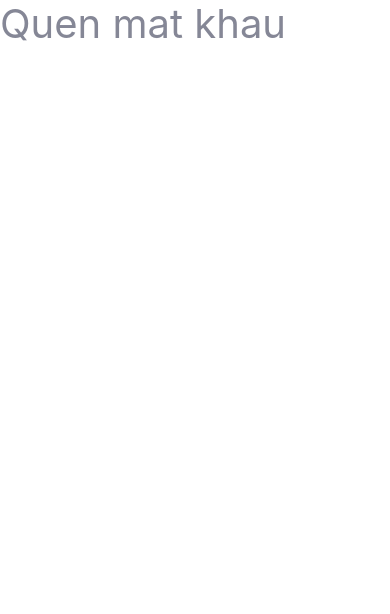
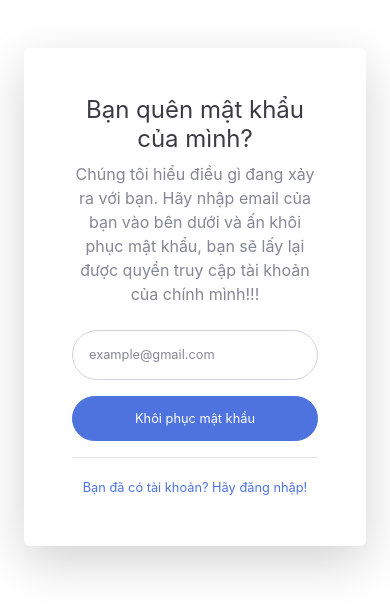
Before and after one commit to vantrieu/kltn-admin, a React (Create React App) app: page /forgot-password in a window 390 px wide. Shown: the top 614 px of the page. Built offline with nearby package versions, Linux system fonts and the light colour scheme.

Commit message:
forgot password and page notfound

```diff
--- a/src/App.tsx
+++ b/src/App.tsx
@@ -10,23 +10,32 @@ import {
 import { Admin } from './pages/Admin/Admin';
 import { AccountRoute } from './components/AccountRoute';
 import { history } from './helpers';
+import { useSelector } from 'react-redux';
+import { AppState } from './store';
+import { useState } from 'react';
 
 function App() {
+  const [account] = useState(useSelector((state: AppState) => state.account));
+
   return (
     <div className="App" id="wrapper">
       <Router history={history}>
         <Switch>
-          <Route path='/forgot-password'>
-            <ForgotPassword/>
-          </Route>
-          <Route path='/reset-password'>
-            <ResetPassword/>
-          </Route>
+          {account.accessToken === null ?
+            <Route path='/forgot-password'>
+              <ForgotPassword />
+            </Route> : ''
+          }
+          {account.accessToken === null ?
+            <Route path='/reset-password/:token'>
+              <ResetPassword />
+            </Route> : ''
+          }
           <PrivateRoute>
-            <AccountRoute  path='/login'>
+            <AccountRoute path='/login'>
               <Login />
             </AccountRoute>
-            <PrivateRoute  path='/'>
+            <PrivateRoute path='/'>
               <Admin />
             </PrivateRoute>
           </PrivateRoute>
--- a/src/components/AccountRoute.tsx
+++ b/src/components/AccountRoute.tsx
@@ -12,7 +12,7 @@ export const AccountRoute = ({ children, ...rest }: RouteProps): JSX.Element =>
         {...rest}
         render={() =>
           account.accessToken ? (
-            <Redirect to={{ pathname: '/admin/home' }} />
+            <Redirect to={{ pathname: '/' }} />
           ) : (
             <Login />
           )
--- a/src/pages/Account/ForgotPassword.tsx
+++ b/src/pages/Account/ForgotPassword.tsx
@@ -1,7 +1,94 @@
+import { ChangeEvent, FormEvent, Fragment, useState } from "react";
+import { Link } from "react-router-dom";
+import { userService } from "../../services";
+
 export const ForgotPassword = () => {
+    const [inputs, setInputs] = useState({
+        email: ''
+    });
+
+    const [res, setRes] = useState(false);
+    const [loading, setLoading] = useState(false);
+    const [submitted, setSubmitted] = useState(false);
+
+    const handleChange = (e: ChangeEvent<HTMLInputElement>) => {
+        const { name, value } = e.target;
+        setInputs((inputs) => ({ ...inputs, [name]: value }));
+    };
+
+    const { email } = inputs;
+
+    const handleSubmit = async (e: FormEvent<HTMLFormElement>) => {
+        e.preventDefault();
+        setSubmitted(true);
+        if (email) {
+            setLoading(true);
+            const response = await userService.FotgotPassword(email);
+            if (response.status === 200) {
+                setRes(true);
+                setLoading(false);
+            }
+        }
+    };
+
     return (
-        <div>
-            <h1>Quen mat khau</h1>
+        <div className="container">
+            <div className="row justify-content-center">
+                <div className="col-xl-10 col-lg-12 col-md-9">
+                    <div className="card o-hidden border-0 shadow-lg my-5">
+                        <div className="card-body p-0">
+                            <div className="row">
+                                <div className="col-lg-6 d-none d-lg-block bg-password-image" />
+                                <div className="col-lg-6">
+                                    <div className="p-5">
+                                        {
+                                            res === false ?
+                                                <Fragment>
+                                                    <div className="text-center">
+                                                        <h1 className="h4 text-gray-900 mb-2">Bạn quên mật khẩu của mình?</h1>
+                                                        <p className="mb-4">
+                                                            Chúng tôi hiểu điều gì đang xảy ra với bạn. Hãy nhập email của bạn vào bên dưới
+                                                            và ấn khôi phục mật khẩu, bạn sẽ lấy lại được quyền truy cập tài khoản của chính mình!!!
+                                                        </p>
+                                                    </div>
+                                                    <form className="user" onSubmit={handleSubmit}>
+                                                        <div className="form-group">
+                                                            <input type="email" name='email' className={'form-control form-control-user ' + (submitted && !email ? 'is-invalid' : '')} onChange={handleChange} id="exampleInputEmail" aria-describedby="emailHelp" placeholder="example@gmail.com" />
+                                                            {submitted && !email && (
+                                                                <div className='invalid-feedback' style={{ display: "flex", justifyContent: "center" }}>
+                                                                    Email là bắt buộc
+                                                                </div>
+                                                            )}
+                                                        </div>
+                                                        <button className="btn btn-primary btn-user btn-block">
+                                                            {loading && (
+                                                                <span className='spinner-border spinner-border-sm mr-1'></span>
+                                                            )}
+                                                            Khôi phục mật khẩu
+                                                        </button>
+                                                    </form>
+                                                </Fragment> :
+                                                <div className="text-center">
+                                                    <h1 className="h4 text-gray-900 mb-2">Kiểm tra hòm thư để tiếp tục?</h1>
+                                                    <p className="mb-4">
+                                                        Để hoàn thành quá trình lấy lại mật khẩu, vui lòng kiểm tra hòm thư của bạn và tiếp tục!!!
+                                                    </p>
+                                                </div>
+                                        }
+                                        <hr />
+                                        <div className="text-center">
+                                            <Link className="small" to='/login'>
+                                                Bạn đã có tài khoản? Hãy đăng nhập!
+                                            </Link>
+                                        </div>
+                                    </div>
+                                </div>
+                            </div>
+                        </div>
+                    </div>
+                </div>
+            </div>
         </div>
+
     )
 }
--- /dev/null
+++ b/src/pages/Account/NotFound.tsx
@@ -0,0 +1,12 @@
+export const NotFound = () => {
+    return (
+        <div className="container-fluid">
+            <div className="text-center">
+                <div className="error mx-auto" data-text={404}>404</div>
+                <p className="lead text-gray-800 mb-5">Không tìm thấy trang</p>
+                <p className="text-gray-500 mb-0">Có vẻ như bạn đã nhầm đường dẫn, hãy thử nhớ lại đường dẫn xem!!!</p>
+            </div>
+        </div>
+
+    )
+}
--- a/src/pages/Account/index.ts
+++ b/src/pages/Account/index.ts
@@ -1,3 +1,4 @@
 export * from './Login';
 export * from './ForgotPassword';
 export * from './ResetPassword';
+export * from './NotFound';
--- a/src/pages/Admin/Admin.tsx
+++ b/src/pages/Admin/Admin.tsx
@@ -2,6 +2,7 @@ import { useEffect } from 'react';
 import { useDispatch } from 'react-redux';
 import { BrowserRouter, Route } from 'react-router-dom';
 import { GetMyProfile } from '../../store/Account/actions';
+import { NotFound } from '../Account';
 import Footer from './Components/Footer';
 import LeftMenu from './Components/LefMenu';
 import TopNavBar from './Components/TopNavbar';
@@ -26,11 +27,9 @@ export const Admin = () => {
                         <Route exact path='/update-profile'>
                             <EditProfile />
                         </Route>
-                        {/* <Route exact path='/profile/:id' component={EditProduct}>
-                        </Route> */}
-                        {/* <Route exact={true} path=''>
+                        <Route exact path='/*'>
                             <NotFound />
-                        </Route> */}
+                        </Route>
                     </div>
                 </div>
                 <Footer />
--- a/src/services/user.service.ts
+++ b/src/services/user.service.ts
@@ -3,7 +3,7 @@ import { api } from '../helpers/index';
 const login = async (username: string, password: string): Promise<any> => {
     return await api.post('/accounts/login', { username, password })
         .then(response => {
-            return response.data;
+            return response;
         })
         .catch(error => {
             return Promise.reject(error);
@@ -20,7 +20,18 @@ const GetMyProfile = async (): Promise<any> => {
         })
 }
 
+const FotgotPassword = async (email: string): Promise<any> => {
+    return await api.post('/accounts/forgot-password', { email })
+        .then(response => {
+            return response;
+        })
+        .catch(error => {
+            return Promise.reject(error);
+        })
+}
+
 export const userService = {
     login,
-    GetMyProfile
+    GetMyProfile,
+    FotgotPassword
 }
--- a/src/store/Account/actions.ts
+++ b/src/store/Account/actions.ts
@@ -24,17 +24,17 @@ export const login = (username: string, password: string, from: string) => {
 
         try {
             const response = await userService.login(username, password);
-            if (response.status === 200 && (response.items.role === 'Moderator' || response.items.role === 'Administrator')) {
+            if (response.status === 200 && (response.data.role === 'Moderator' || response.data.role === 'Administrator')) {
                 dispatch({
                     type: LOGIN_SUCCESS,
-                    payload: response.items,
+                    payload: response.data,
                 });
                 history.push(from);
             } else {
                 dispatch({
                     type: LOGIN_FAILURE,
                     payload: {
-                        error: response.message
+                        error: response.error
                     },
                 });
             }
```
Also changed, not shown: src/pages/Account/Login.tsx (+12 -5 lines).
